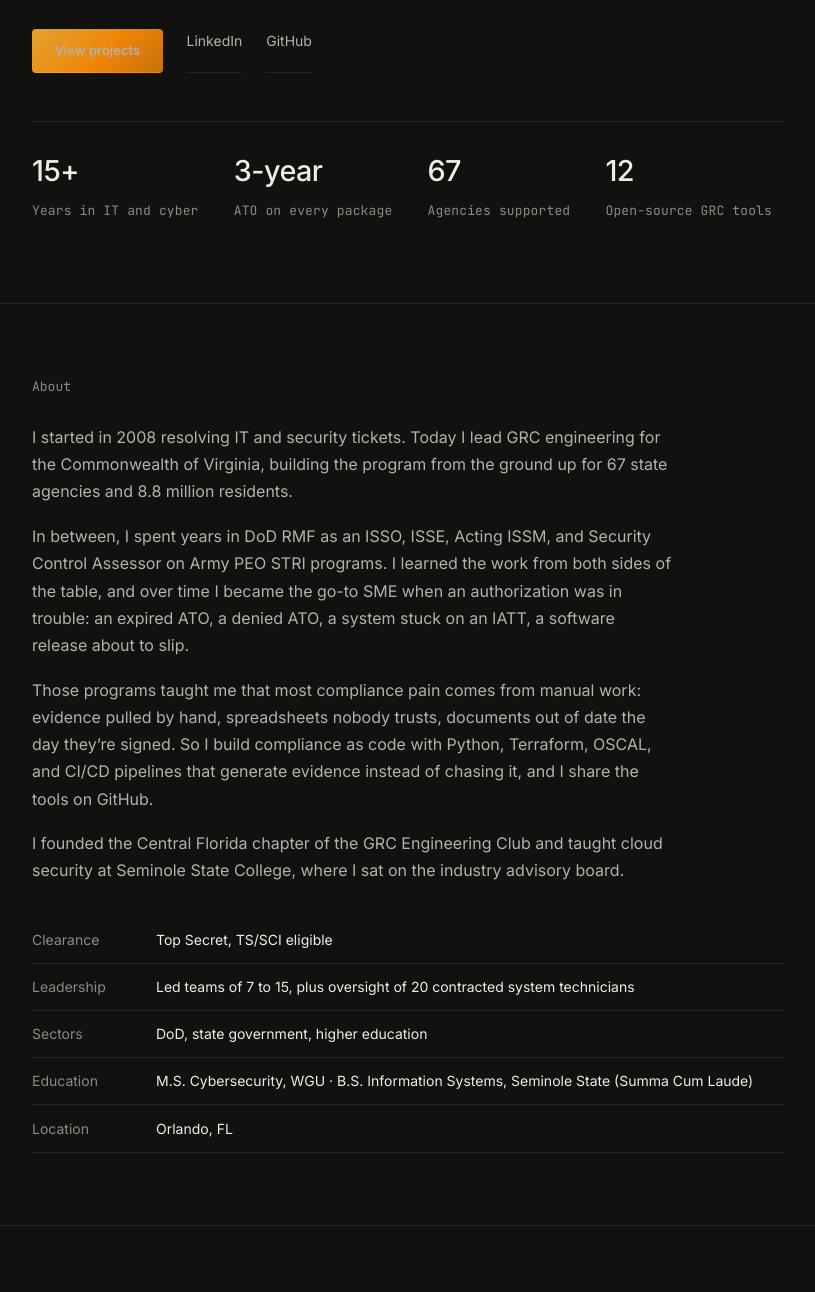
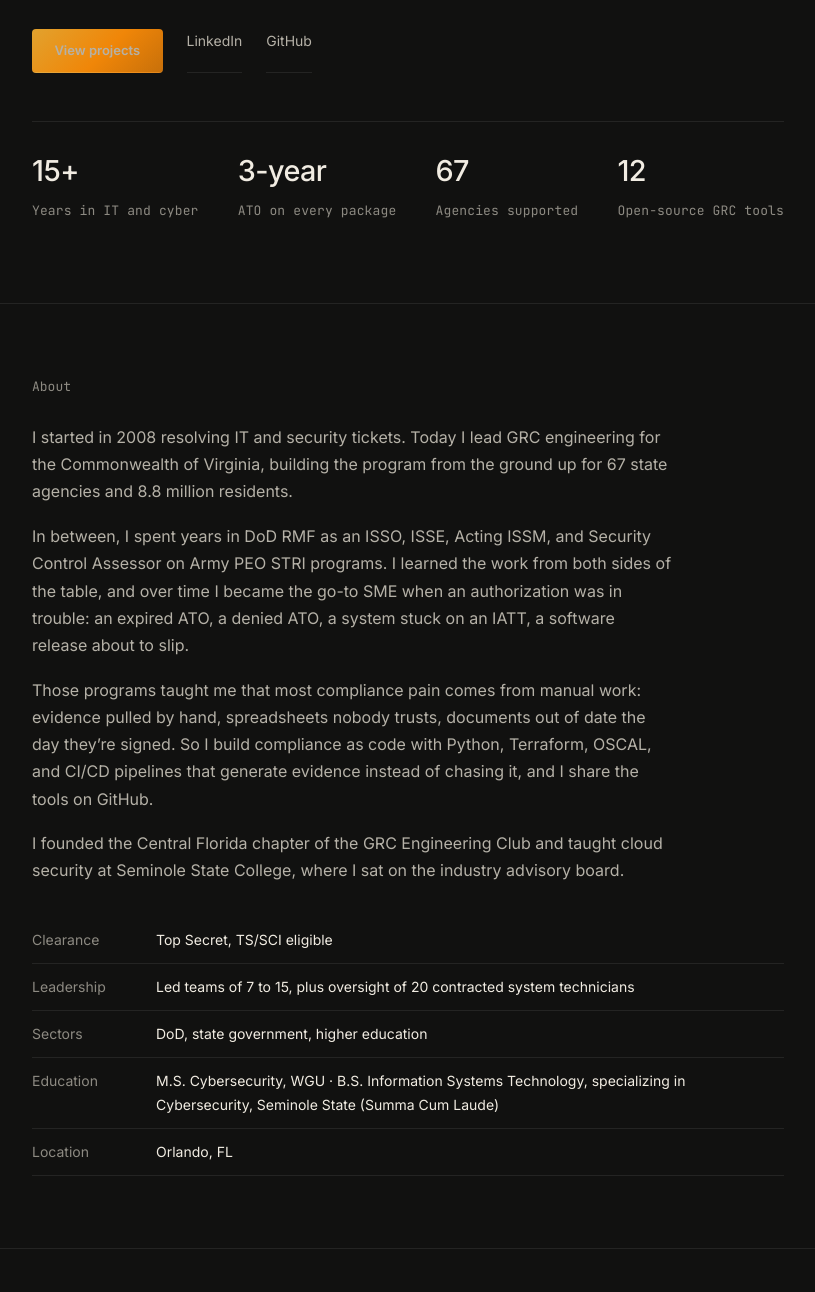
Before and after one commit to JulietRodriguez/JulietRodriguez.github.io, a plain HTML site: page index.html in a window 1280 px wide. Shown: the part 588-1880 px from the top of the page, without its empty margins (232-1047 px from the left). Drawn offline with Linux system fonts and the light colour scheme.

Commit message:
Show stats in one row; add cybersecurity specialization to B.S.

```diff
--- a/index.html
+++ b/index.html
@@ -25,7 +25,7 @@ h1{font-size:clamp(2.8rem,8vw,4.6rem);font-weight:400;letter-spacing:-.03em;line
 .row{display:flex;gap:1.5rem;flex-wrap:wrap;font-size:14px}
 .row a{color:var(--mu2);border-bottom:1px solid var(--ln)}.row a:hover{color:var(--tx)}
 .btn{display:inline-block;font-size:13px;font-weight:600;color:#17110A;background:linear-gradient(135deg,#E2A22E 0%,#F08608 55%,#C8700A 100%);padding:.65rem 1.4rem;border-radius:4px}
-.stats{display:flex;gap:2.2rem;margin-top:3rem;padding-top:1.6rem;border-top:1px solid var(--ln);flex-wrap:wrap}
+.stats{display:grid;grid-template-columns:repeat(4,auto);justify-content:space-between;gap:1.5rem;margin-top:3rem;padding-top:1.6rem;border-top:1px solid var(--ln)}
 .stats b{display:block;font-size:1.8rem;font-weight:500;letter-spacing:-.02em}
 section.s{padding:72px 0;border-top:1px solid var(--ln)}
 h2{font-family:'JetBrains Mono',monospace;font-size:13px;font-weight:400;color:var(--mu);margin-bottom:1.6rem}
@@ -66,7 +66,7 @@ footer{padding:1.5rem;text-align:center;font-size:12px;color:var(--mu);border-to
 <p>Those programs taught me that most compliance pain comes from manual work: evidence pulled by hand, spreadsheets nobody trusts, documents out of date the day they’re signed. So I build compliance as code with Python, Terraform, OSCAL, and CI/CD pipelines that generate evidence instead of chasing it, and I share the tools on GitHub.</p>
 <p>I founded the Central Florida chapter of the GRC Engineering Club and taught cloud security at Seminole State College, where I sat on the industry advisory board.</p>
 
-<div class="d"><div><span>Clearance</span><span>Top Secret, TS/SCI eligible</span></div><div><span>Leadership</span><span>Led teams of 7 to 15, plus oversight of 20 contracted system technicians</span></div><div><span>Sectors</span><span>DoD, state government, higher education</span></div><div><span>Education</span><span>M.S. Cybersecurity, WGU · B.S. Information Systems, Seminole State (Summa Cum Laude)</span></div><div><span>Location</span><span>Orlando, FL</span></div></div>
+<div class="d"><div><span>Clearance</span><span>Top Secret, TS/SCI eligible</span></div><div><span>Leadership</span><span>Led teams of 7 to 15, plus oversight of 20 contracted system technicians</span></div><div><span>Sectors</span><span>DoD, state government, higher education</span></div><div><span>Education</span><span>M.S. Cybersecurity, WGU · B.S. Information Systems Technology, specializing in Cybersecurity, Seminole State (Summa Cum Laude)</span></div><div><span>Location</span><span>Orlando, FL</span></div></div>
 </div></section>
 
 <style>.rm{display:grid;grid-template-columns:2rem 6.5rem 1fr;gap:1rem;padding:.95rem 0;border-bottom:1px solid var(--ln);font-size:14px;align-items:start}.rm i{font-style:normal;font-family:'JetBrains Mono',monospace;font-size:12px;color:var(--mu)}.rm b{font-weight:600}.rm em{display:block;font-style:normal;font-family:'JetBrains Mono',monospace;font-size:11px;color:var(--mu);margin-top:.15rem}.rm p{color:var(--mu2);margin:0}.rm small{display:block;margin-top:.4rem;font-family:'JetBrains Mono',monospace;font-size:12px;color:var(--mu)}@media(max-width:700px){.rm{grid-template-columns:2rem 1fr}.rm p{grid-column:1/-1}}</style>
```
